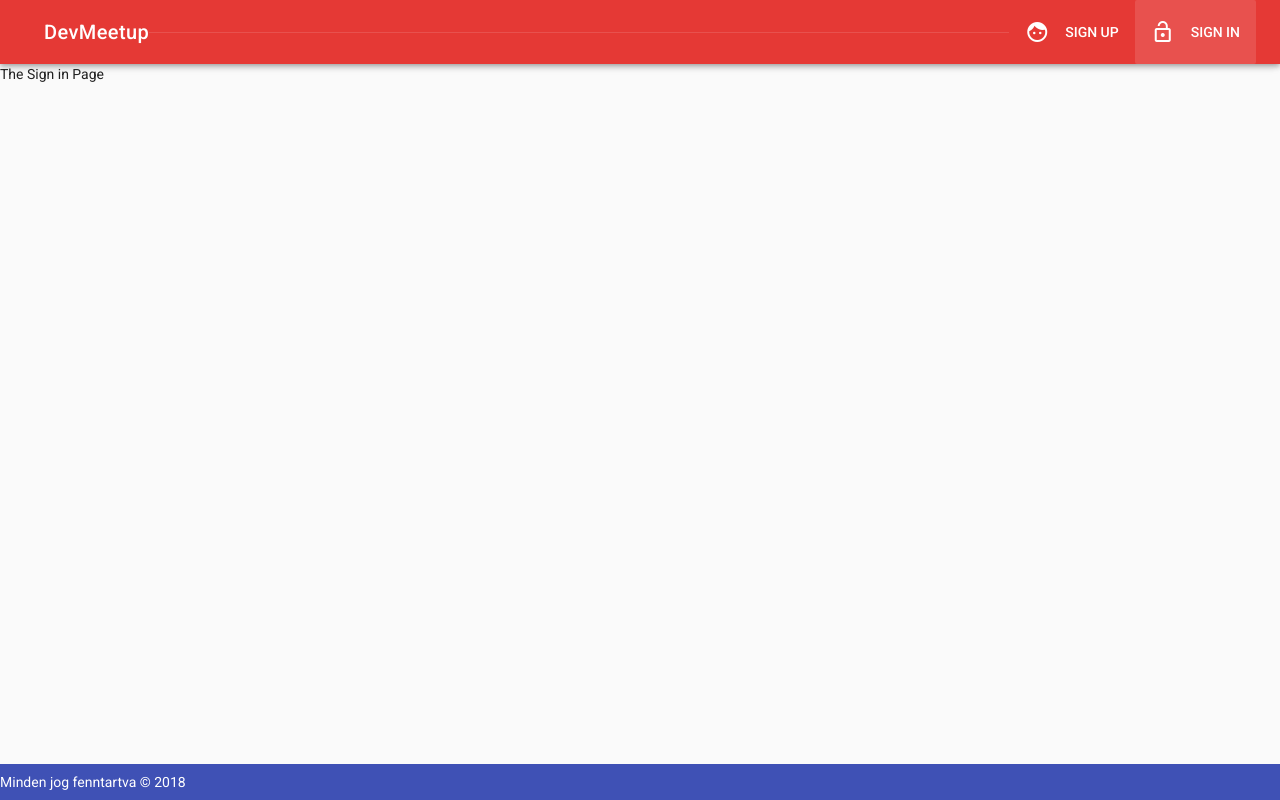
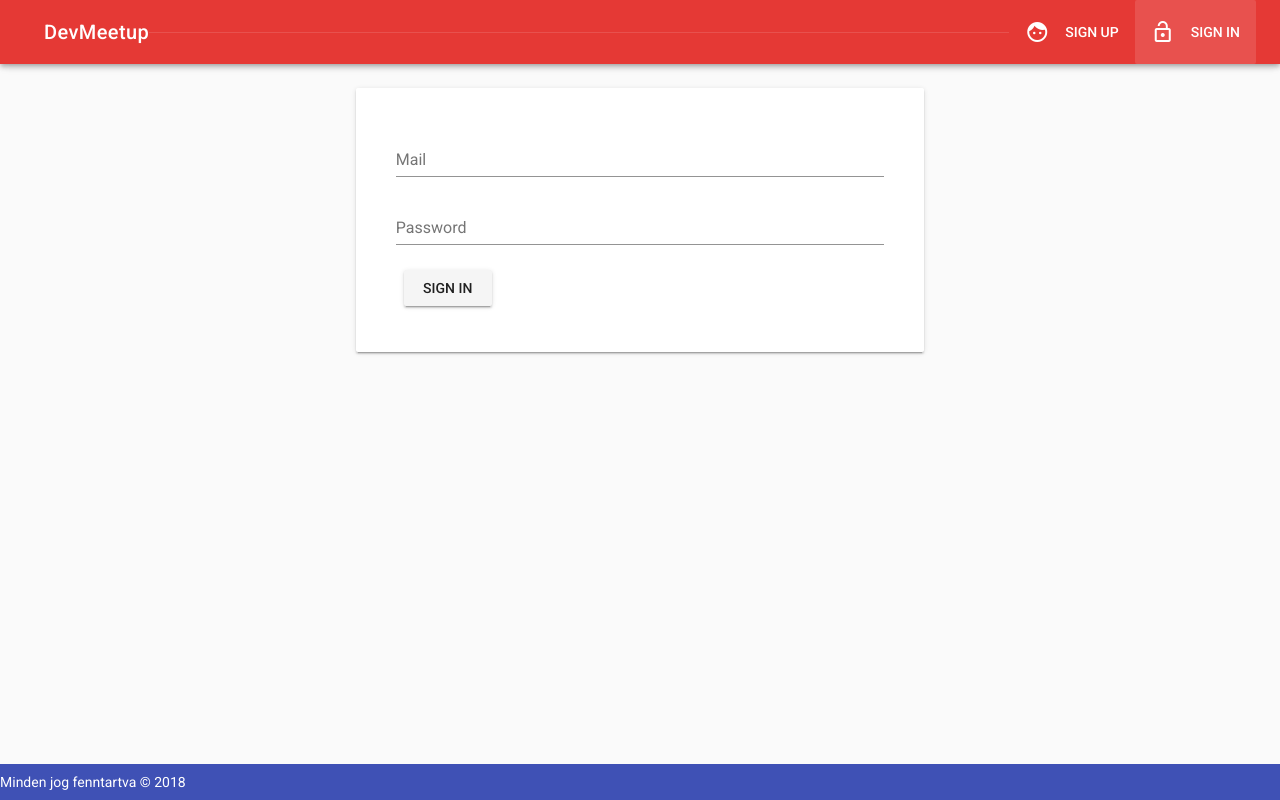
Before and after one commit to I-like-PhysiX/Full_project, a Vue app in the folder Frontend/: page /signin in a window 1280 px wide. Built offline with nearby package versions, Linux system fonts and the light colour scheme.

Commit message:
Update Signin.vue

```diff
--- a/Frontend/src/components/User/Signin.vue
+++ b/Frontend/src/components/User/Signin.vue
@@ -1,5 +1,90 @@
 <template>
-  <div>
-    <p>The Sign in Page</p>
-  </div>
+  <v-container>
+    <v-layout row v-if="error">
+      <v-flex xs12 sm6 offset-sm3>
+        <app-alert @dismissed="onDismissed" :text="error.message"></app-alert>
+      </v-flex>
+    </v-layout>
+    <v-layout row>
+      <v-flex xs12 sm6 offset-sm3>
+        <v-card>
+          <v-card-text>
+            <v-container>
+              <form @submit.prevent="onSignin">
+                <v-layout row>
+                  <v-flex xs12>
+                    <v-text-field
+                      name="email"
+                      label="Mail"
+                      id="email"
+                      v-model="email"
+                      type="email"
+                      required></v-text-field>
+                  </v-flex>
+                </v-layout>
+                <v-layout row>
+                  <v-flex xs12>
+                    <v-text-field
+                      name="password"
+                      label="Password"
+                      id="password"
+                      v-model="password"
+                      type="password"
+                      required></v-text-field>
+                  </v-flex>
+                </v-layout>
+                <v-layout row>
+                  <v-flex xs12>
+                    <v-btn type="submit" :disabled="loading" :loading="loading">
+                      Sign in
+                       <span slot="loader" class="custom-loader">
+                        <v-icon light>cached</v-icon>
+                       </span>
+                    </v-btn>
+                  </v-flex>
+                </v-layout>
+              </form>
+            </v-container>
+          </v-card-text>
+        </v-card>
+      </v-flex>
+    </v-layout>
+  </v-container>
 </template>
+
+<script>
+  export default {
+    data () {
+      return {
+        email: '',
+        password: ''
+      }
+    },
+    computed: {
+      user () {
+        return this.$store.getters.user
+      },
+      error () {
+        return this.$store.getters.error
+      },
+      loading () {
+        return this.$store.getters.loading
+      }
+    },
+    watch: {
+      user (value) {
+        if (value !== null && value !== undefined) {
+          this.$router.push('/')
+        }
+      }
+    },
+    methods: {
+      onSignin () {
+        this.$store.dispatch('signUserIn', {email: this.email, password: this.password})
+      },
+      onDismissed () {
+        this.$store.dispatch('clearError')
+      }
+    }
+  }
+</script>
```
